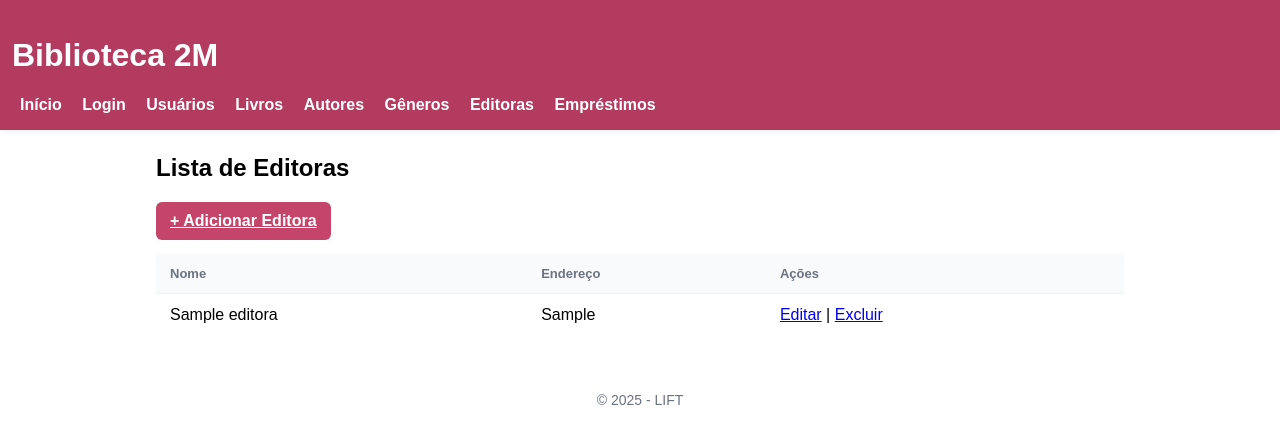
After one commit to LiviaVolieari/Biblioteca---Banco-de-Dados, a Flask app: page /editoras/ in a window 1280 px wide. The commit adds this page. Shown: the top 444 px of the page. Run offline with Flask 3, Linux system fonts and the light colour scheme; tables that the repository leaves empty hold one stand-in row (values such as "Sample post"); some libraries are stand-ins or nearby versions.

Commit message:
crud de editoras

```diff
--- a/config/__init__.py
+++ b/config/__init__.py
@@ -46,7 +46,9 @@ from controllers.autor.routes import autor_bp
 from controllers.genero.routes import genero_bp
 from controllers.emprestimo.routes import emprestimo_bp
 from controllers.usuario.routes import usuario_bp
+from controllers.editora.routes import editora_bp
 
+app.register_blueprint(editora_bp, url_prefix='/editoras')
 app.register_blueprint(usuario_bp, url_prefix='/usuarios')
 app.register_blueprint(main_bp)
 app.register_blueprint(auth_bp, url_prefix='/auth')
--- /dev/null
+++ b/controllers/editora/routes.py
@@ -0,0 +1,94 @@
+from flask import Blueprint, render_template, request, redirect, url_for, flash
+from config import mysql
+
+editora_bp = Blueprint('editora_bp', __name__)
+
+@editora_bp.route('/')
+def view_editoras():
+    if not mysql:
+        flash('Erro: conexão com o banco de dados indisponível.', 'warning')
+        return render_template('view_editoras.html', editoras=[])
+    cursor = mysql.connection.cursor()
+    cursor.execute("SELECT * FROM editoras ORDER BY nome_editora ASC")
+    editoras = cursor.fetchall()
+    cursor.close()
+    return render_template('view_editoras.html', editoras=editoras)
+
+@editora_bp.route('/add', methods=['GET', 'POST'])
+def add_editora():
+    if request.method == 'POST':
+        nome_editora = request.form['nome_editora']
+        endereco_editora = request.form['endereco_editora']
+
+        try:
+            cursor = mysql.connection.cursor()
+            cursor.execute(
+                "INSERT INTO editoras (nome_editora, endereco_editora) VALUES (%s, %s)",
+                (nome_editora, endereco_editora),
+            )
+            mysql.connection.commit()
+            cursor.close()
+            flash('Editora adicionada com sucesso!', 'success')
+            return redirect(url_for('editora_bp.view_editoras'))
+        except Exception as e:
+            mysql.connection.rollback()
+            flash('Erro ao adicionar editora: ' + str(e), 'danger')
+    return render_template('add_editora.html')
+
+@editora_bp.route('/edit/<int:id_editora>', methods=['GET', 'POST'])
+def edit_editora(id_editora):
+    cursor = mysql.connection.cursor()
+    cursor.execute("SELECT * FROM editoras WHERE id_editora = %s", (id_editora,))
+    editora = cursor.fetchone()
+
+    if not editora:
+        flash('Editora não encontrada.', 'warning')
+        return redirect(url_for('editora_bp.view_editoras'))
+
+    if request.method == 'POST':
+        nome_editora = request.form['nome_editora']
+        endereco_editora = request.form['endereco_editora']
+        try:
+            cursor.execute(
+                "UPDATE editoras SET nome_editora = %s, endereco_editora = %s WHERE id_editora = %s",
+                (nome_editora, endereco_editora, id_editora),
+            )
+            mysql.connection.commit()
+            cursor.close()
+            flash('Editora atualizada com sucesso!', 'success')
+            return redirect(url_for('editora_bp.view_editoras'))
+        except Exception as e:
+            mysql.connection.rollback()
+            flash('Erro ao atualizar editora: ' + str(e), 'danger')
+
+    cursor.close()
+    return render_template('edit_editora.html', editora=editora)
+
+@editora_bp.route('/delete/<int:id_editora>')
+def delete_editora(id_editora):
+    if not mysql:
+        flash('Erro: conexão com o banco de dados indisponível.', 'danger')
+        return redirect(url_for('editora_bp.view_editoras'))
+
+    try:
+        cursor = mysql.connection.cursor()
+
+        cursor.execute("SELECT COUNT(*) AS total FROM livros WHERE editora_id = %s", (id_editora,))
+        total = cursor.fetchone()['total']
+
+        if total > 0:
+            flash('Não é possível excluir esta editora: existem livros associados.', 'warning')
+            cursor.close()
+            return redirect(url_for('editora_bp.view_editoras'))
+
+        cursor.execute("DELETE FROM editoras WHERE id_editora = %s", (id_editora,))
+        mysql.connection.commit()
+        cursor.close()
+
+        flash('Editora removida com sucesso!', 'info')
+
+    except Exception as e:
+        mysql.connection.rollback()
+        flash('Erro ao remover editora: ' + str(e), 'danger')
+
+    return redirect(url_for('editora_bp.view_editoras'))
--- a/templates/base.html
+++ b/templates/base.html
@@ -15,7 +15,9 @@
             <a href="{{ url_for('livro_bp.view_livros') }}">Livros</a>
             <a href="{{ url_for('autor_bp.view_autores') }}">Autores</a>
             <a href="{{ url_for('genero_bp.view_generos') }}">Gêneros</a>
+            <a href="{{ url_for('editora_bp.view_editoras') }}">Editoras</a>
             <a href="{{ url_for('emprestimo_bp.view_emprestimos') }}">Empréstimos</a>
+
 
 
         </nav>
--- /dev/null
+++ b/templates/view_editoras.html
@@ -0,0 +1,30 @@
+{% extends "base.html" %}
+{% block title %}Editoras{% endblock %}
+{% block content %}
+<div class="container">
+    <h2>Lista de Editoras</h2>
+    <a href="{{ url_for('editora_bp.add_editora') }}" class="btn">+ Adicionar Editora</a>
+
+    <table>
+        <thead>
+            <tr>
+                <th>Nome</th>
+                <th>Endereço</th>
+                <th>Ações</th>
+            </tr>
+        </thead>
+        <tbody>
+            {% for e in editoras %}
+            <tr>
+                <td>{{ e.nome_editora }}</td>
+                <td>{{ e.endereco_editora or '—' }}</td>
+                <td>
+                    <a href="{{ url_for('editora_bp.edit_editora', id_editora=e.id_editora) }}">Editar</a> |
+                    <a href="{{ url_for('editora_bp.delete_editora', id_editora=e.id_editora) }}" onclick="return confirm('Tem certeza que deseja excluir esta editora?')">Excluir</a>
+                </td>
+            </tr>
+            {% endfor %}
+        </tbody>
+    </table>
+</div>
+{% endblock %}
```
Also changed, not shown: templates/add_editora.html (added, +16 -0 lines), templates/edit_editora.html (added, +16 -0 lines).
